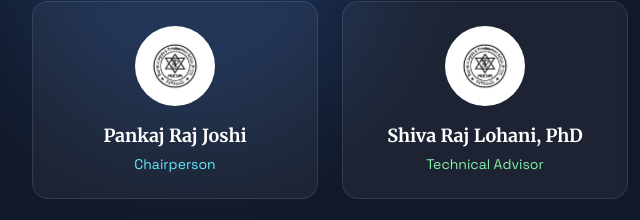
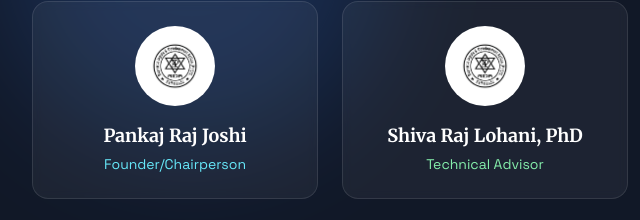
Before and after one commit to manish-thapaliya/rida, a plain HTML site: page index.html in a window 1280 px wide. Shown: the part 5416-5636 px from the top of the page, 0-640 px from the left. Drawn offline with nearby package versions, Linux system fonts and the light colour scheme; animation ran at ten frames a second.

Commit message:
Update index.html

```diff
--- a/index.html
+++ b/index.html
@@ -723,7 +723,7 @@
         <div class="reveal reveal-delay-1 bg-white/5 backdrop-blur-sm border border-white/10 rounded-2xl p-6 text-center hover:bg-white/10 transition-colors">
           <img src="https://raw.githubusercontent.com/manish-thapaliya/rida/main/RIDA%20logo%20(1).png" alt="RIDA Logo" class="w-20 h-20 rounded-full mx-auto mb-4 object-cover bg-white p-2 border border-white/20">
           <h4 class="font-bold text-lg">Pankaj Raj Joshi</h4>
-          <p class="text-cyan-300 text-sm mt-1">Chairperson</p>
+          <p class="text-cyan-300 text-sm mt-1">Founder/Chairperson</p>
         </div>
 
         <div class="reveal reveal-delay-1 bg-white/5 backdrop-blur-sm border border-white/10 rounded-2xl p-6 text-center hover:bg-white/10 transition-colors">
```
